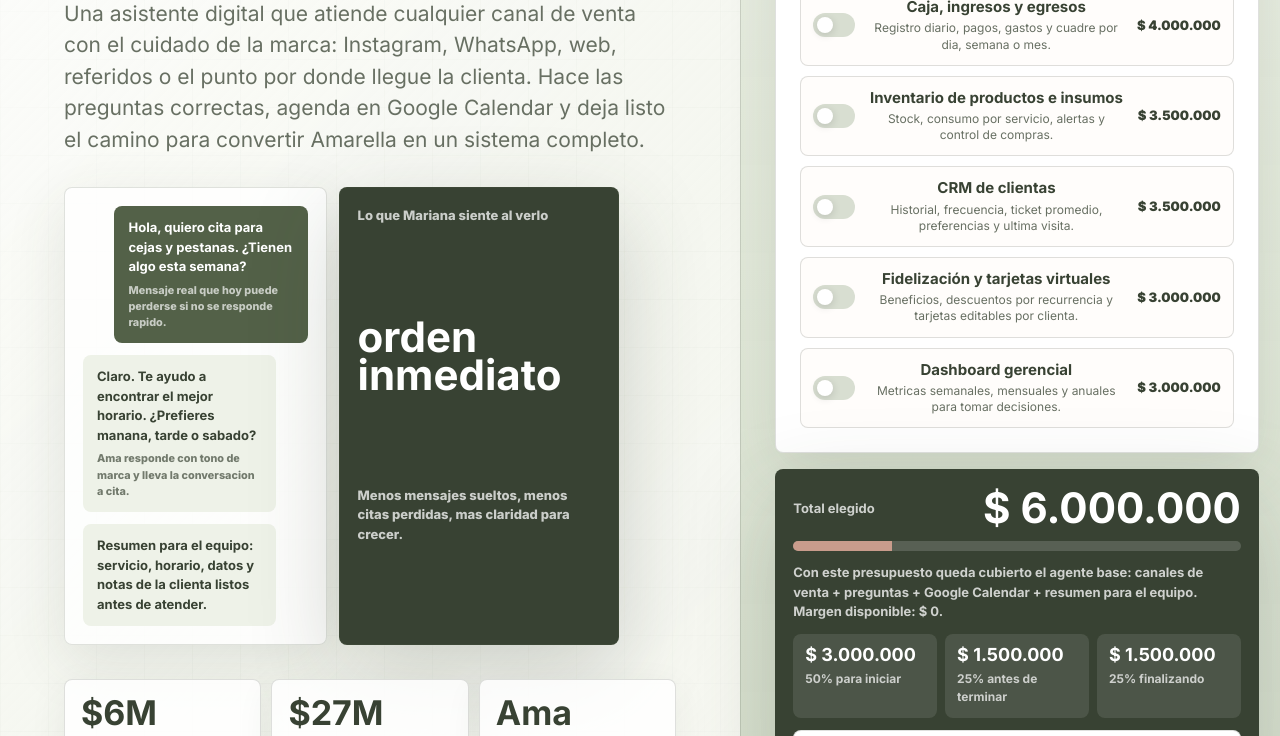
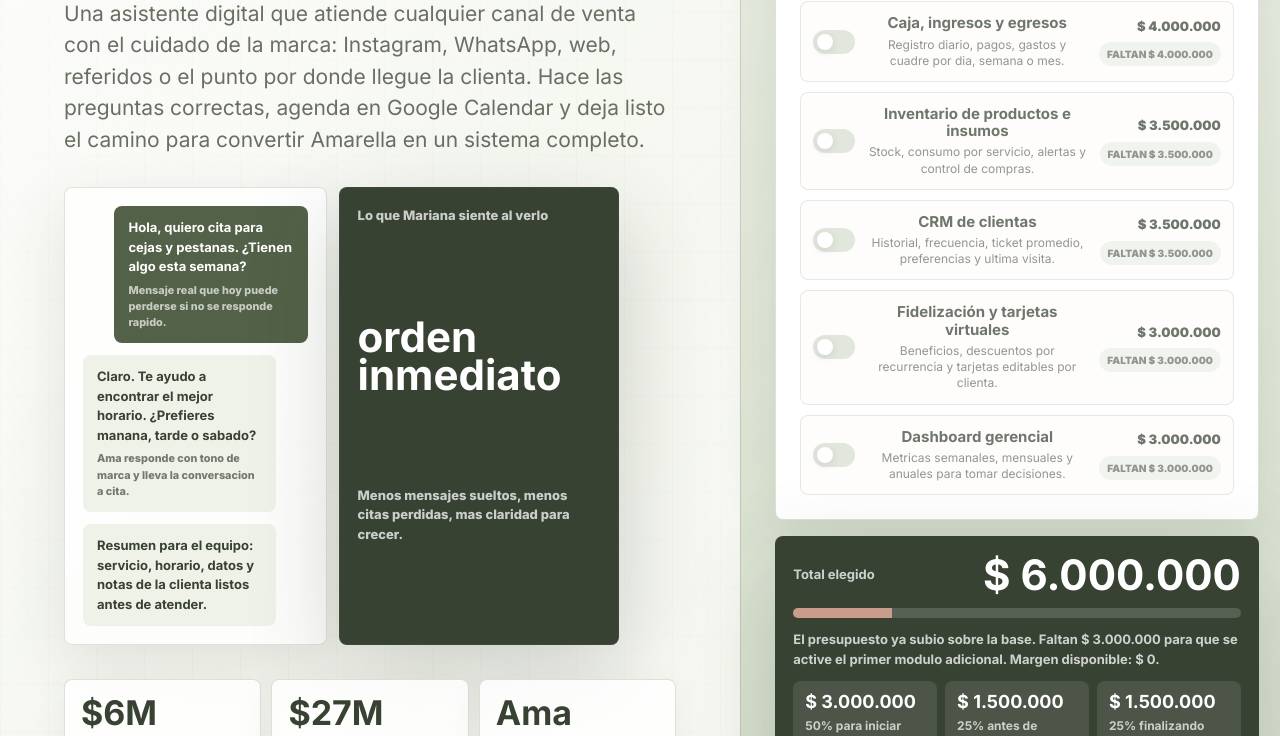
Before and after one commit to silvanasolvers/propuesta-amarella-spa, a website: page public/index.html in a window 1280 px wide. Shown: the part 565-1301 px from the top of the page. Drawn offline with Linux system fonts and the light colour scheme.

Commit message:
Sync Amarella calculator module states

```diff
--- a/public/index.html
+++ b/public/index.html
@@ -388,10 +388,15 @@
     .module.is-on {
       border-color: rgba(83, 97, 72, .48);
       background: var(--sage-soft);
+      box-shadow: 0 12px 30px rgba(83, 97, 72, .12);
     }
 
-    .module.is-disabled {
-      opacity: .48;
+    .module.is-available {
+      border-color: rgba(83, 97, 72, .34);
+    }
+
+    .module.is-missing {
+      opacity: .72;
     }
 
     .toggle {
@@ -442,6 +447,34 @@
       font-size: 13px;
       font-weight: 900;
       white-space: nowrap;
+    }
+
+    .module-side {
+      display: grid;
+      gap: 6px;
+      justify-items: end;
+      text-align: right;
+    }
+
+    .module-state {
+      display: inline-flex;
+      align-items: center;
+      min-height: 24px;
+      padding: 5px 8px;
+      border-radius: 999px;
+      color: var(--muted);
+      background: rgba(216, 222, 209, .46);
+      font-size: 10px;
+      font-weight: 900;
+      line-height: 1;
+      text-transform: uppercase;
+      white-space: nowrap;
+    }
+
+    .module.is-on .module-state,
+    .module.is-available .module-state {
+      color: var(--white);
+      background: var(--sage-dark);
     }
 
     .total-box {
@@ -791,8 +824,10 @@
         grid-template-columns: 42px minmax(0, 1fr);
       }
 
-      .price {
+      .module-side {
         grid-column: 2;
+        justify-items: start;
+        text-align: left;
       }
 
       .payment-plan {
@@ -1104,6 +1139,10 @@
       return base + modules.reduce((sum, module) => selected.has(module.id) ? sum + module.price : sum, 0);
     }
 
+    function syncBudgetToSelection() {
+      budgetRange.value = String(Math.min(max, Math.max(base, currentTotal())));
+    }
+
     function fitByBudget() {
       selected.clear();
       let available = Number(budgetRange.value) - base;
@@ -1117,16 +1156,29 @@
     }
 
     function renderModules() {
+      const budget = Number(budgetRange.value);
+      const total = currentTotal();
       modulesEl.innerHTML = modules.map((module) => {
         const isOn = selected.has(module.id);
+        const canAdd = !isOn && total + module.price <= budget;
+        const missing = Math.max(0, total + module.price - budget);
+        const stateText = isOn
+          ? 'Incluido'
+          : canAdd
+            ? 'Disponible para agregar'
+            : `Faltan ${money(missing)}`;
+        const stateClass = isOn ? 'is-on' : canAdd ? 'is-available' : 'is-missing';
         return `
-          <button class="module ${isOn ? 'is-on' : ''}" type="button" data-module="${module.id}" aria-pressed="${isOn}">
+          <button class="module ${stateClass}" type="button" data-module="${module.id}" aria-pressed="${isOn}">
             <span class="toggle" aria-hidden="true"></span>
             <span>
               <h3>${module.name}</h3>
               <p>${module.text}</p>
             </span>
-            <span class="price">${money(module.price)}</span>
+            <span class="module-side">
+              <span class="price">${money(module.price)}</span>
+              <span class="module-state">${stateText}</span>
+            </span>
           </button>
         `;
       }).join('');
@@ -1138,9 +1190,13 @@
       const remaining = budget - total;
       const selectedNames = modules.filter((module) => selected.has(module.id)).map((module) => module.name);
       const moduleText = selectedNames.length ? selectedNames.join(', ') : 'solo el modulo base';
+      const cheapestModule = Math.min(...modules.map((module) => module.price));
+      const missingForFirstModule = Math.max(0, base + cheapestModule - budget);
       const message = selectedNames.length
-        ? `Con este presupuesto Amarella puede iniciar con Ama y sumar: ${moduleText}.`
-        : 'Con este presupuesto queda cubierto el agente base: canales de venta + preguntas + Google Calendar + resumen para el equipo.';
+        ? `Con este presupuesto Amarella puede iniciar con Ama y sumar: ${moduleText}. Los modulos incluidos quedan marcados en verde.`
+        : missingForFirstModule
+          ? `El presupuesto ya subio sobre la base. Faltan ${money(missingForFirstModule)} para que se active el primer modulo adicional.`
+          : 'Con este presupuesto queda cubierto el agente base: canales de venta + preguntas + Google Calendar + resumen para el equipo.';
       const overText = remaining < 0
         ? `La seleccion supera el presupuesto por ${money(Math.abs(remaining))}.`
         : `${message} Margen disponible: ${money(remaining)}.`;
@@ -1167,6 +1223,7 @@
       const id = button.dataset.module;
       if (selected.has(id)) selected.delete(id);
       else selected.add(id);
+      syncBudgetToSelection();
       render();
     });
 
--- a/scripts/check.js
+++ b/scripts/check.js
@@ -28,6 +28,9 @@ const required = [
   '573113064578',
   '573216424600',
   'menos friccion, mas citas',
+  'Disponible para agregar',
+  'Faltan',
+  'Incluido',
   'wa.me',
 ];
 
```
Also changed, not shown: tasks/todo.md (+1 -0 lines).
